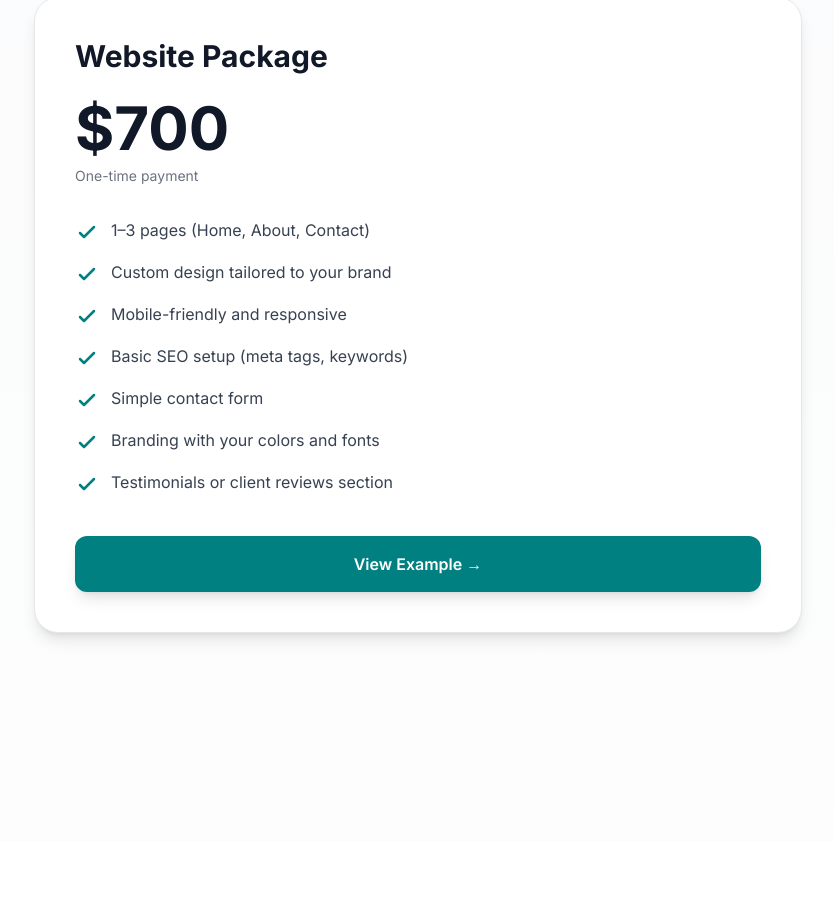
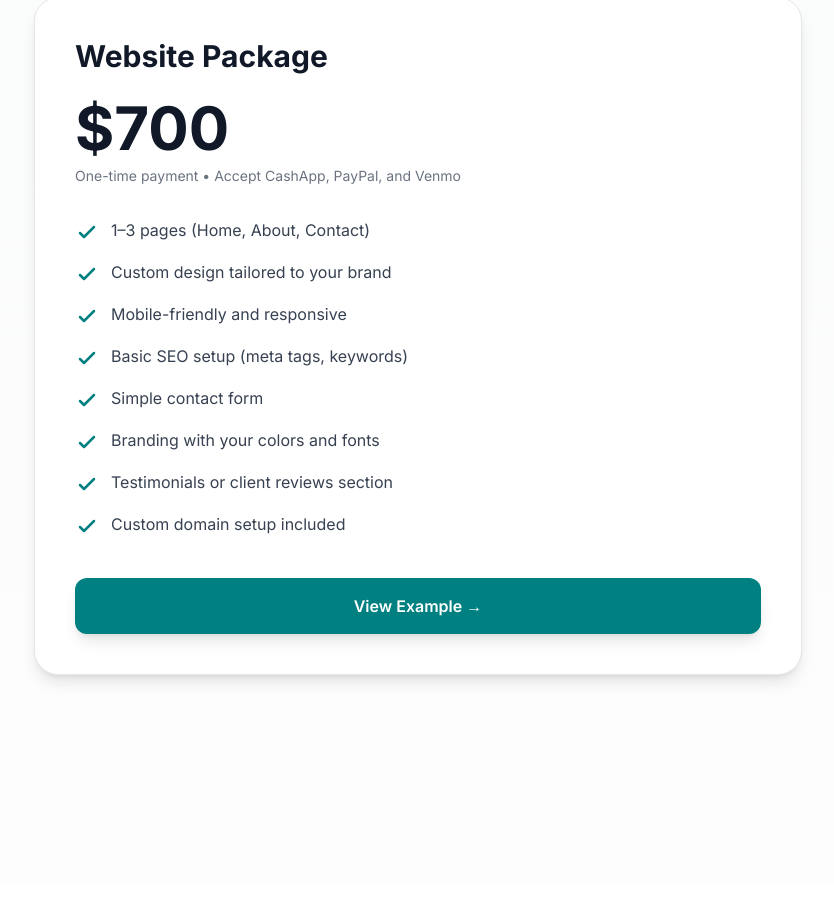
Before and after one commit to Deeg0/DiLom-Websites, a Next.js app: page / in a window 1280 px wide. Shown: the part 1076-2000 px from the top of the page, without its empty margins (222-1056 px from the left). Built offline with nearby package versions, Linux system fonts and the light colour scheme.

Commit message:
Add custom domain feature and payment methods (CashApp, PayPal, Venmo)

```diff
--- a/app/page.tsx
+++ b/app/page.tsx
@@ -91,7 +91,7 @@ export default function Home() {
                   <div className="flex items-baseline">
                     <span className="text-6xl font-bold text-gray-900 dark:text-white">$700</span>
                   </div>
-                  <p className="text-gray-500 dark:text-gray-400 mt-2 text-sm">One-time payment</p>
+                  <p className="text-gray-500 dark:text-gray-400 mt-2 text-sm">One-time payment • Accept CashApp, PayPal, and Venmo</p>
                 </div>
 
                 <ul className="space-y-4 mb-10 text-left">
@@ -136,6 +136,12 @@ export default function Home() {
                       <path strokeLinecap="round" strokeLinejoin="round" strokeWidth={2.5} d="M5 13l4 4L19 7" />
                     </svg>
                     <span className="text-gray-700 dark:text-gray-300 text-base">Testimonials or client reviews section</span>
+                  </li>
+                  <li className="flex items-start">
+                    <svg className="w-6 h-6 text-[#008080] mr-3 mt-0.5 flex-shrink-0" fill="none" stroke="currentColor" viewBox="0 0 24 24">
+                      <path strokeLinecap="round" strokeLinejoin="round" strokeWidth={2.5} d="M5 13l4 4L19 7" />
+                    </svg>
+                    <span className="text-gray-700 dark:text-gray-300 text-base">Custom domain setup included</span>
                   </li>
                 </ul>
 
```
